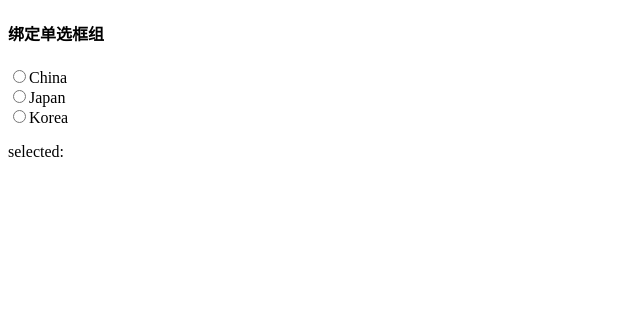
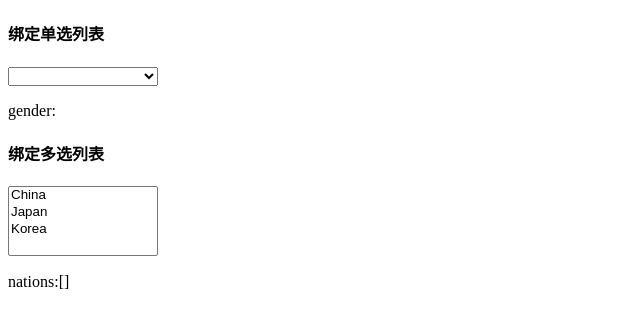
Before and after one commit to ChangsongYao/vuejs2rumentg, a Vue app: page / in a window 1280 px wide. Shown: the top 328 px of the page, without its empty margins (0-640 px from the left). Built offline with nearby package versions, Linux system fonts and the light colour scheme.

Commit message:
7.6绑定选择列表输入

```diff
--- a/src/App.vue
+++ b/src/App.vue
@@ -1,22 +1,33 @@
 <template>
   <div id="app">
-    <h4>绑定单选框组</h4>
-    <div v-for="item in items">
-      <input type="radio"  :id="item" :value="item" v-model="selected">
-      <label :for="item">{{item}}</label>
+    <div class="single">
+      <h4>绑定单选列表</h4>
+      <select v-model="gender">
+        <option value="male">Male</option>
+        <option value="female">Female</option>
+      </select>
+      <p>gender: {{gender}}</p>
     </div>
-    <p>selected: {{selected}}</p>
+    <div class="multiple">
+      <h4>绑定多选列表</h4>
+      <select multiple v-model="nations">
+        <option value="CN">China</option>
+        <option value="JPN">Japan</option>
+        <option value="KR">Korea</option>
+      </select>
+      <p>nations:{{nations}}</p>
+    </div>
   </div>
 </template>
 <script>
-  import 'font-awesome/css/font-awesome.css'
+  // import 'font-awesome/css/font-awesome.css'
 
   export default {
     name: 'App',
     data: function () {
       return {
-        items: ['China','Japan','Korea'],
-        selected: ''
+        gender: '',
+        nations:[]
       }
     }
   }
@@ -25,4 +36,8 @@
 </script>
 
 <style>
+  select{
+    min-width:150px;
+  }
+
 </style>
```
